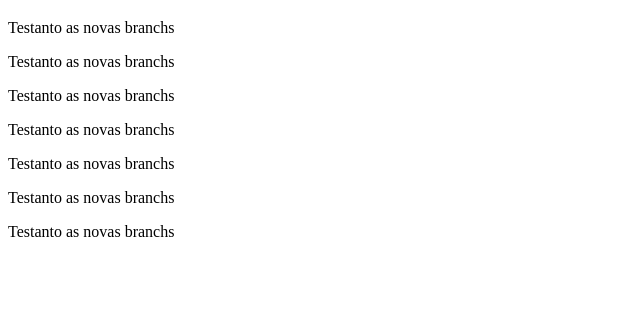
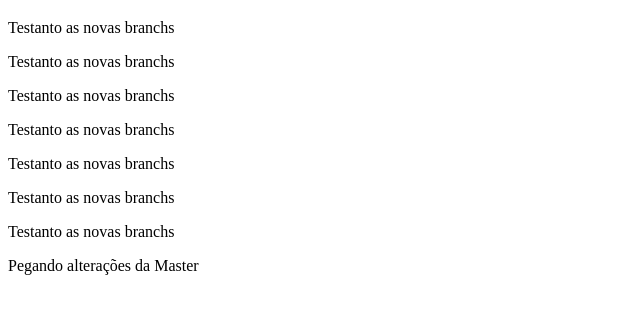
Before and after one commit to JpAngelo23/novoGit, a plain HTML site: page index.html in a window 1280 px wide. Shown: the part 178-492 px from the top of the page, without its empty margins (0-640 px from the left). Drawn offline with Linux system fonts and the light colour scheme.

Commit message:
Alterando a master

```diff
--- a/index.html
+++ b/index.html
@@ -17,5 +17,7 @@
     <p>Testanto as novas branchs</p>
     <p>Testanto as novas branchs</p>
     <p>Testanto as novas branchs</p>
+
+    <p>Pegando alterações da Master</p>
   </body>
 </html>
```
